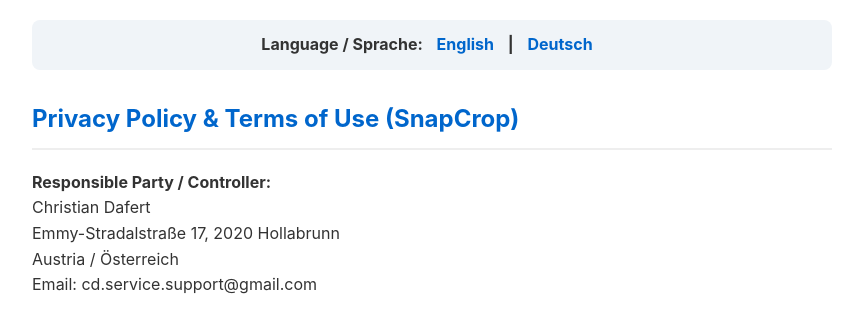
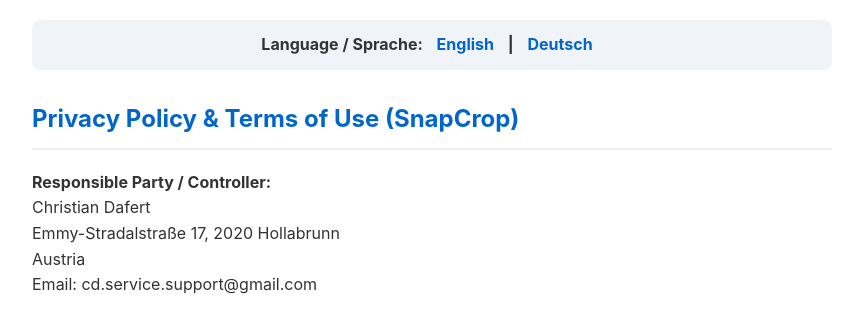
Before and after one commit to chrisdafert-rgb/snapcrop-privacy, a plain HTML site: page index.html in a window 1280 px wide. Shown: the top 325 px of the page, without its empty margins (208-1071 px from the left). Drawn offline with Linux system fonts and the light colour scheme.

Commit message:
Fix formatting of location in privacy policy

```diff
--- a/index.html
+++ b/index.html
@@ -27,7 +27,7 @@
         <p><strong>Responsible Party / Controller:</strong><br>
         Christian Dafert<br>
         Emmy-Stradalstraße 17, 2020 Hollabrunn<br>
-        Austria / Österreich<br>
+        Austria<br>
         Email: cd.service.support@gmail.com</p>
 
         <h2>1. Local Image Processing</h2>
```
